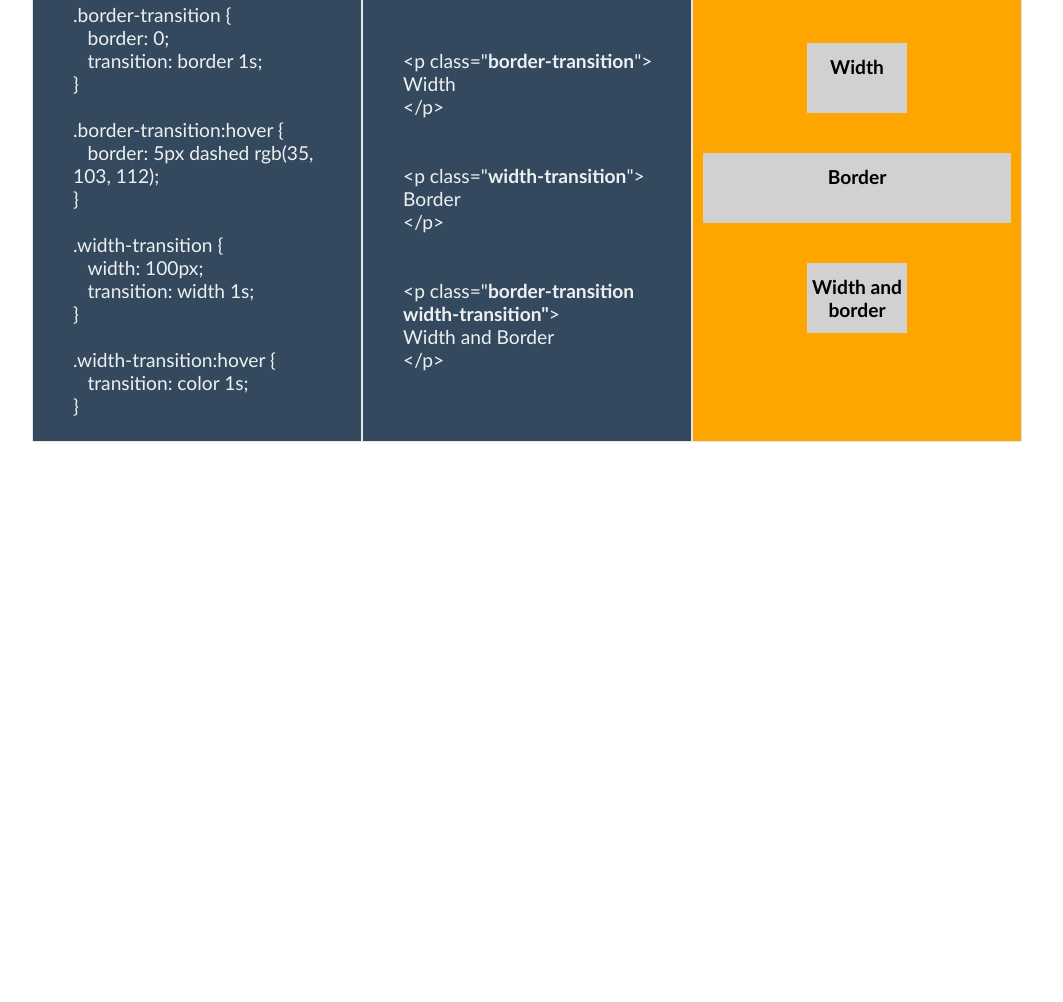
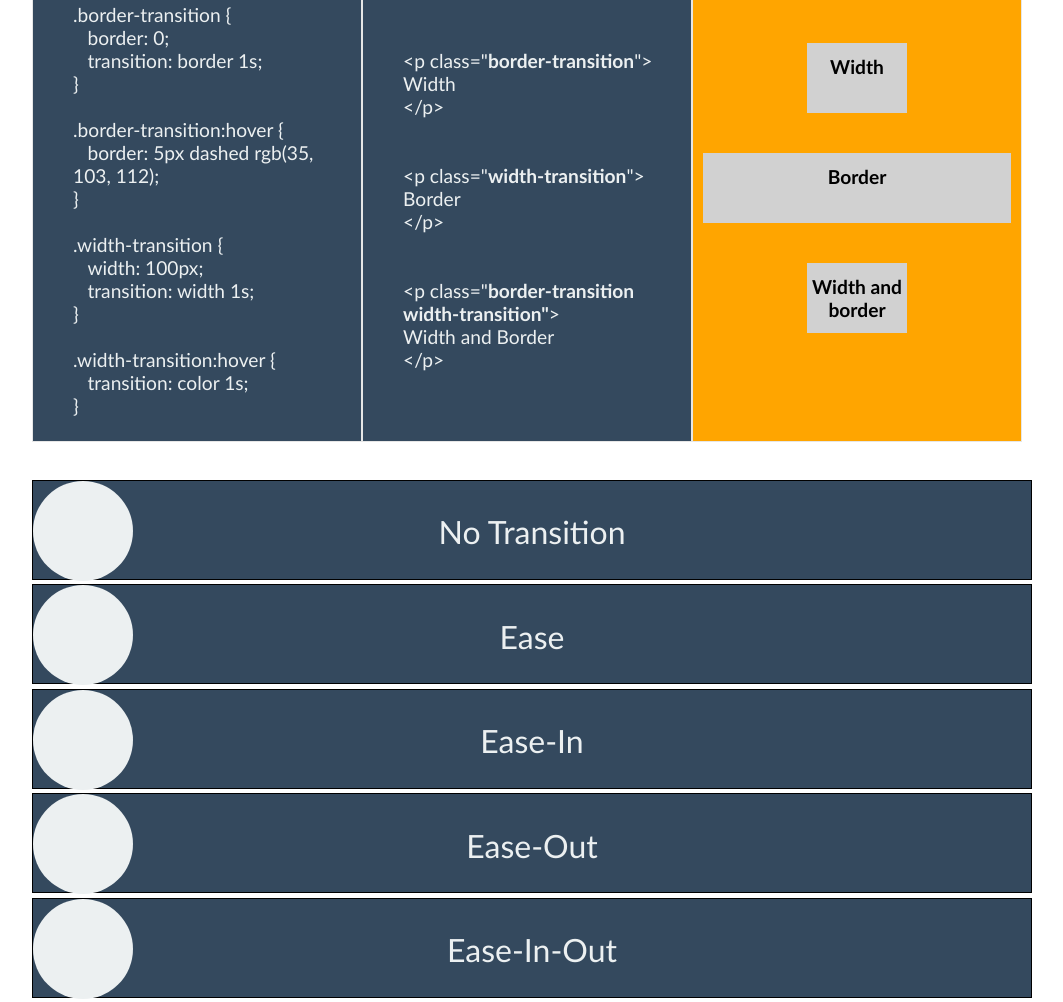
Before and after one commit to WCramRTC/Topic_Examples, a plain HTML site: page transitions.html in a window 1280 px wide. Shown: the part 790-1792 px from the top of the page, without its empty margins (108-1171 px from the left). Before the commit the page ends 1253 px from the top, so only its background shows below. Drawn offline with Linux system fonts and the light colour scheme.

Commit message:
Added Ease examples

```diff
--- a/css/transition_style.css
+++ b/css/transition_style.css
@@ -163,3 +163,57 @@ body {
 .site-example-height {
     height: 450px;
 }
+
+/* Ease */
+
+#ease-examples {
+    display: grid;
+    grid-template-rows: repeat(5,auto);
+    height: 520px;
+    row-gap: 2px;
+}
+
+#ease-examples > div {
+    height: 100px;
+    border: 1px solid black;
+    position: relative;
+    background-color: #34495e;
+}
+
+#ease-examples p {
+    width: 100px;
+    height: 100px;
+    display: inline-block;
+
+    border-radius: 50%;
+    background-color: #ecf0f1;
+}
+
+#ease-examples:hover p {
+    margin-left: 90%;
+}
+
+.ease-in {
+    transition: margin 1s ease-in;
+}
+
+.ease-in-out {
+    transition: margin 1s ease-in-out;
+}
+
+.ease-out {
+    transition: margin 1s ease-out;
+}
+
+.ease {
+    transition: margin 1s ease;
+}
+
+.tag {
+    position: absolute;
+    width: 100%;
+    text-align: center;
+    top: 32%;
+    font-size: 2em;
+    color: #ecf0f1;
+}
--- a/transitions.html
+++ b/transitions.html
@@ -110,6 +110,30 @@
                 </td>
             </tr>
         </table>
+        <!-- ---------------------------- -->
+        <br><br>
+        <div id="ease-examples">
+            <div>
+                <div class="tag">No Transition</div>
+                <p></p>
+            </div>
+            <div>
+                <div class="tag">Ease</div>
+                <p class="ease"></p>
+            </div>
+            <div>
+                <div class="tag">Ease-In</div>
+                <p class="ease-in"></p>
+            </div>
+            <div>
+                <div class="tag">Ease-Out</div>
+                <p class="ease-out"></p>
+            </div>
+            <div>
+                <div class="tag">Ease-In-Out</div>
+                <p class="ease-in-out"></p>
+            </div>
+        </div>
     </div>
 </body>
 </html>
```
